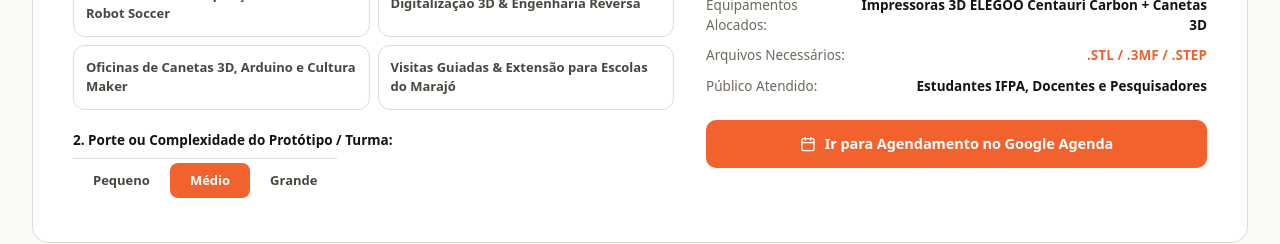
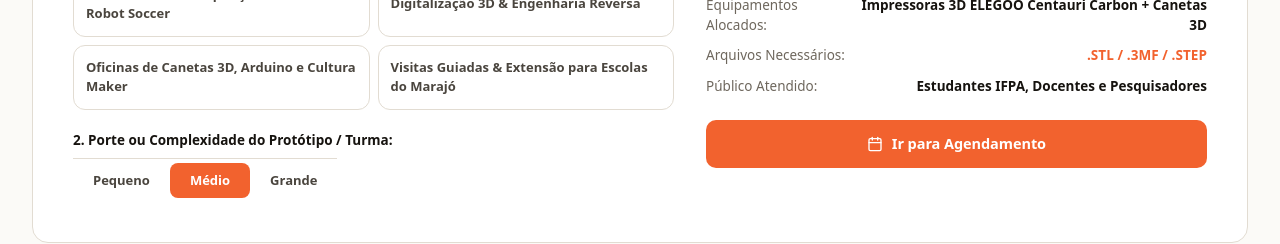
Before and after one commit to abner-lucas/maker-marajo, a React (Vite) app: page /servicos in a window 1280 px wide. Shown: the part 2260-2504 px from the top of the page. Built offline with nearby package versions, Linux system fonts and the light colour scheme.

Commit message:
fix(servicos): botão "Ir para Agendamento" sem mencionar Google Agenda
Co-Authored-By: Claude Opus 5.5 <noreply@anthropic.com>

```diff
--- a/src/pages/ServicesPage.tsx
+++ b/src/pages/ServicesPage.tsx
@@ -254,7 +254,7 @@ export const ServicesPage: React.FC = () => {
                   className="mt-6 wb-btn wb-btn-primary w-full h-12 text-[14.5px]"
                 >
                   <Calendar className="h-4 w-4" />
-                  <span>Ir para Agendamento no Google Agenda</span>
+                  <span>Ir para Agendamento</span>
                 </Link>
               </div>
             </div>
```
